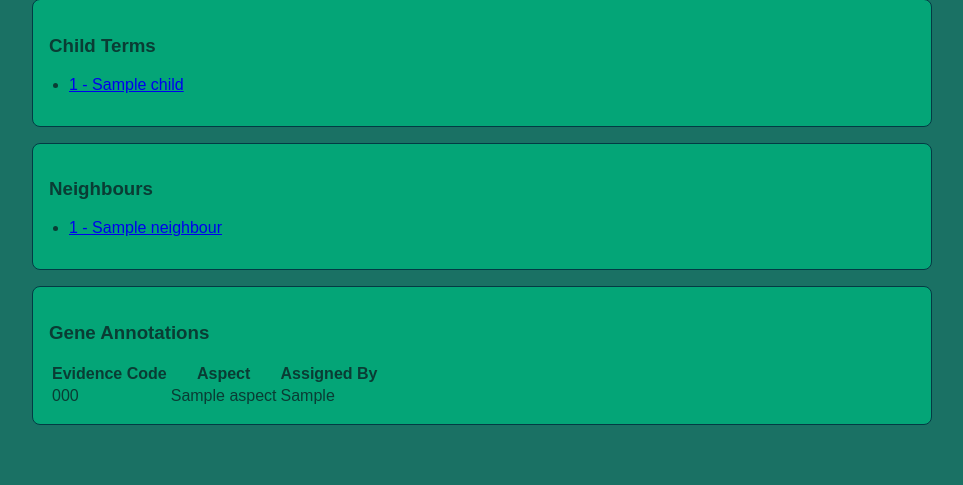
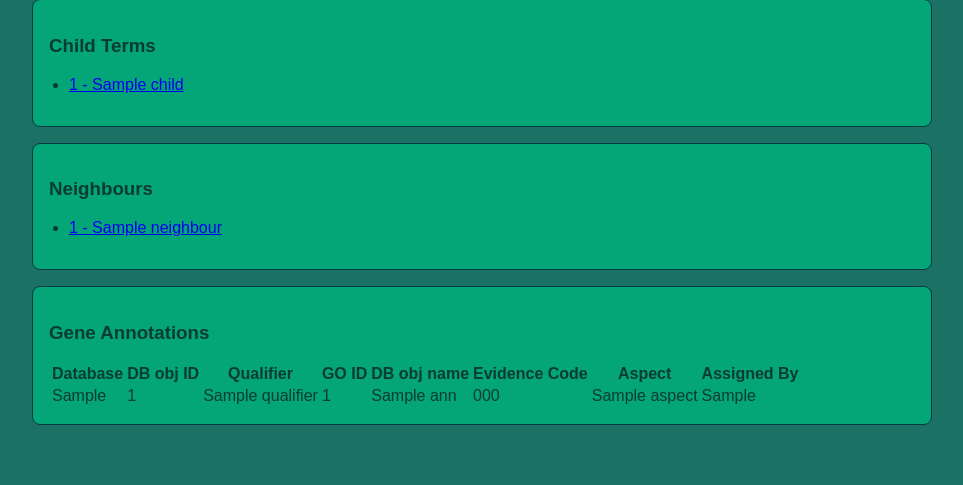
Before and after one commit to karencavina/Advance-programming-project-25-26, a Flask app: template templates/term_detail.html in a window 1280 px wide. Shown: the part 945-1430 px from the top of the page, without its empty margins (158-1121 px from the left). Run offline with Flask 3, Linux system fonts and the light colour scheme; the template is opened without the code that fills it: most values are stand-ins (such as "Sample title", 1, 10 or a date in 2020).

Commit message:
more annotation details are shown

```diff
--- a/templates/term_detail.html
+++ b/templates/term_detail.html
@@ -111,6 +111,11 @@
     {% if annotations %}
       <table>
         <tr>
+          <th>Database</th>
+          <th>DB obj ID</th>
+          <th>Qualifier</th>
+          <th>GO ID</th>
+          <th>DB obj name</th>
           <th>Evidence Code</th>
           <th>Aspect</th>
           <th>Assigned By</th>
@@ -118,6 +123,11 @@
 
         {% for ann in annotations %}
             <tr>
+              <td>{{ ann.db }}</td>
+	            <td>{{ ann.db_object_id }}</td>
+	            <td>{{ ann.qualifier }}</td>
+	            <td>{{ ann.go_id }}</td>
+	            <td>{{ ann.db_object_name }}</td>
               <td>{{ ann.evidence_code }}</td>
               <td>{{ ann.aspect }}</td>
               <td>{{ ann.assigned_by }}</td>
```
